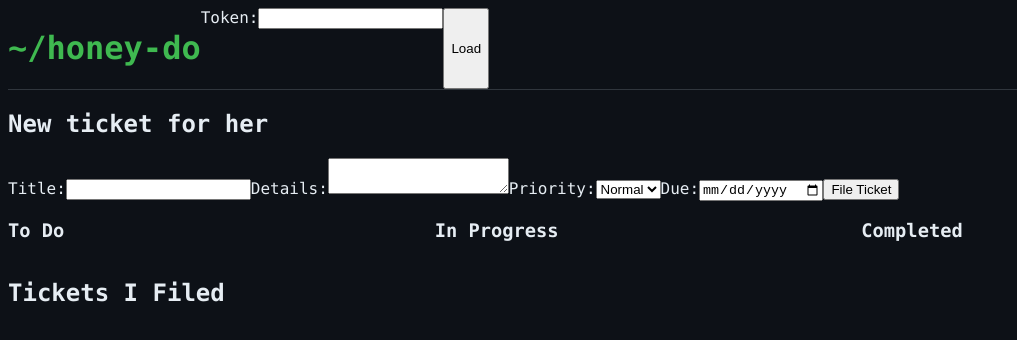
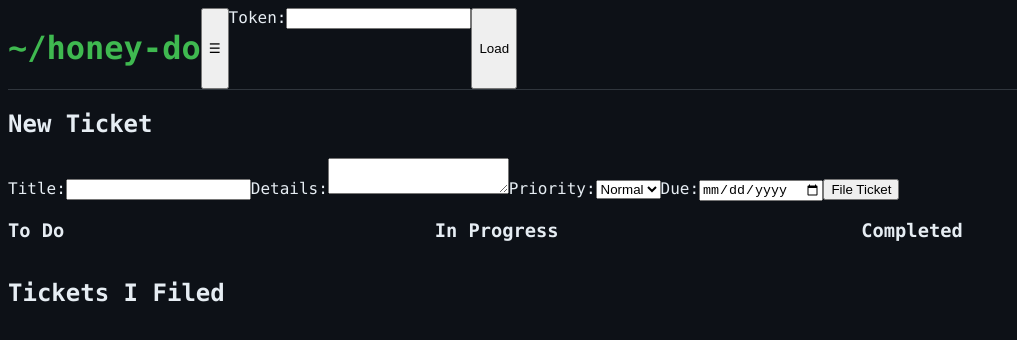
Before and after one commit to secure-builder-dev/secure-builder, a React (Vite) app in the folder frontend/: page / in a window 1280 px wide. Shown: the top 340 px of the page, without its empty margins (0-1017 px from the left). Built offline with nearby package versions, Linux system fonts and the light colour scheme.

Commit message:
FD-2m: built by a local model (devstral-small-2)

```diff
--- a/frontend/src/App.tsx
+++ b/frontend/src/App.tsx
@@ -1,15 +1,18 @@
 import { useState, useEffect } from 'react';
 import './styles.css';
 import HoverCard from './HoverCard';
+import Menu from './Menu';
+import Directions from './Directions';
 
 const App = () => {
   const [token, setToken] = useState('');
-  const [data, setData] = useState<{ dash: any; filed: any } | null>(null);
+  const [data, setData] = useState<{ dash: any; filed: any; me: any } | null>(null);
   const [error, setError] = useState<string | null>(null);
   const [title, setTitle] = useState('');
   const [details, setDetails] = useState('');
   const [priority, setPriority] = useState('normal');
   const [due, setDue] = useState('');
+  const [showDirections, setShowDirections] = useState(false);
 
   const loadData = async () => {
     try {
@@ -91,6 +94,7 @@ const App = () => {
     <div>
       <div className="topbar">
         <h1 className="brand">~/honey-do</h1>
+        <Menu onDirections={() => setShowDirections(true)} />
         <label>
           Token:
           <input
@@ -101,6 +105,7 @@ const App = () => {
         </label>
         <button onClick={loadData}>Load</button>
       </div>
+      {showDirections && <Directions onClose={() => setShowDirections(false)} />}
       {error && <div>{error}</div>}
       {data?.me && (
         <div>
@@ -108,7 +113,7 @@ const App = () => {
         </div>
       )}
       <div>
-        <h2>New ticket for {data?.me?.user === 'her' ? 'him' : 'her'}</h2>
+        <h2>New Ticket</h2>
         <form onSubmit={createTicket}>
           <label>
             Title:
@@ -170,7 +175,7 @@ const App = () => {
           <div className="column">
             <h3>In Progress</h3>
             {data?.dash.in_progress.map((t: any) => (
-              <div key={t.id} className={`card ${t.group === 0 ? 'urgent' : ''}`}>
+              <div key={t.id} className={`card ${t.priority === 'urgent' ? 'urgent' : ''}`}>
                 <HoverCard ticket={t}>
                   <div>{t.title}</div>
                 </HoverCard>
```
